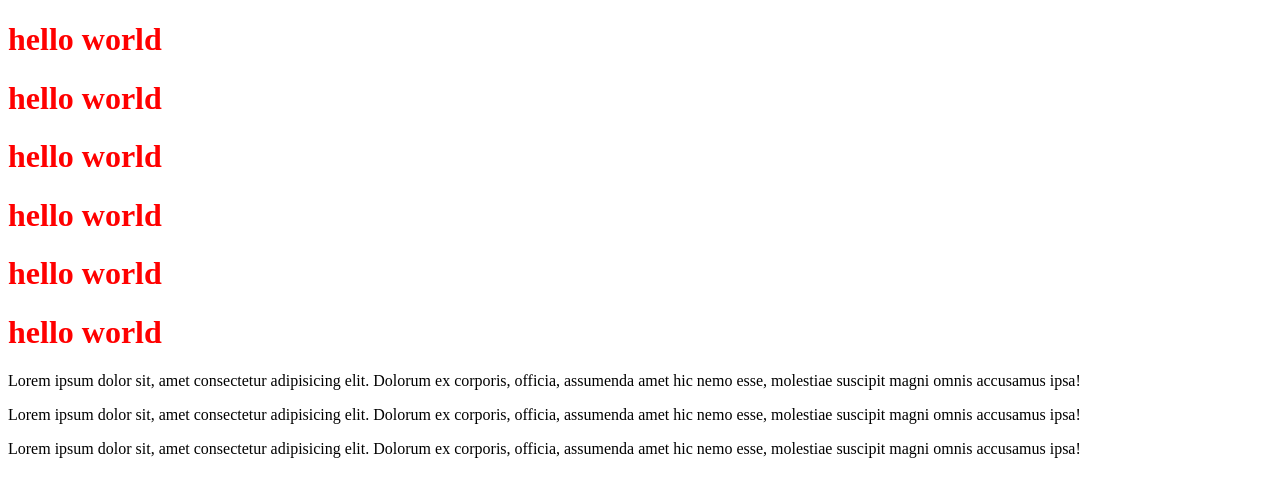
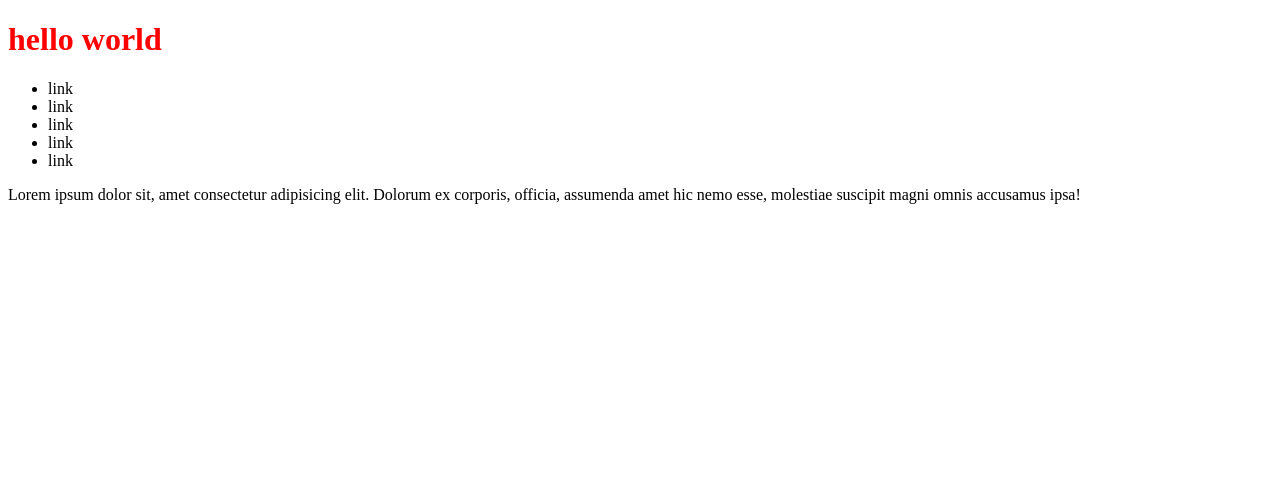
Before and after one commit to poni-poni/hellozzzzzz, a plain HTML site: page index.html in a window 1280 px wide. Drawn offline with Linux system fonts and the light colour scheme.

Commit message:
version5

```diff
--- a/index.html
+++ b/index.html
@@ -8,14 +8,13 @@
 </head>
 <body>
     <h1>hello world</h1>
-    <h1>hello world</h1>
-    <h1>hello world</h1>
-    <h1>hello world</h1>
-    <h1>hello world</h1>
-    <h1>hello world</h1>
-    <p>Lorem ipsum dolor sit, amet consectetur adipisicing elit. Dolorum ex corporis, officia, assumenda amet hic nemo esse, molestiae suscipit magni omnis accusamus ipsa!</p>
-    <p>Lorem ipsum dolor sit, amet consectetur adipisicing elit. Dolorum ex corporis, officia, assumenda amet hic nemo esse, molestiae suscipit magni omnis accusamus ipsa!</p>
-
+  <ul>
+      <li>link</li>
+      <li>link</li>
+      <li>link</li>
+      <li>link</li>
+      <li>link</li>
+  </ul>
     <p>Lorem ipsum dolor sit, amet consectetur adipisicing elit. Dolorum ex corporis, officia, assumenda amet hic nemo esse, molestiae suscipit magni omnis accusamus ipsa!</p>
 
 
```
